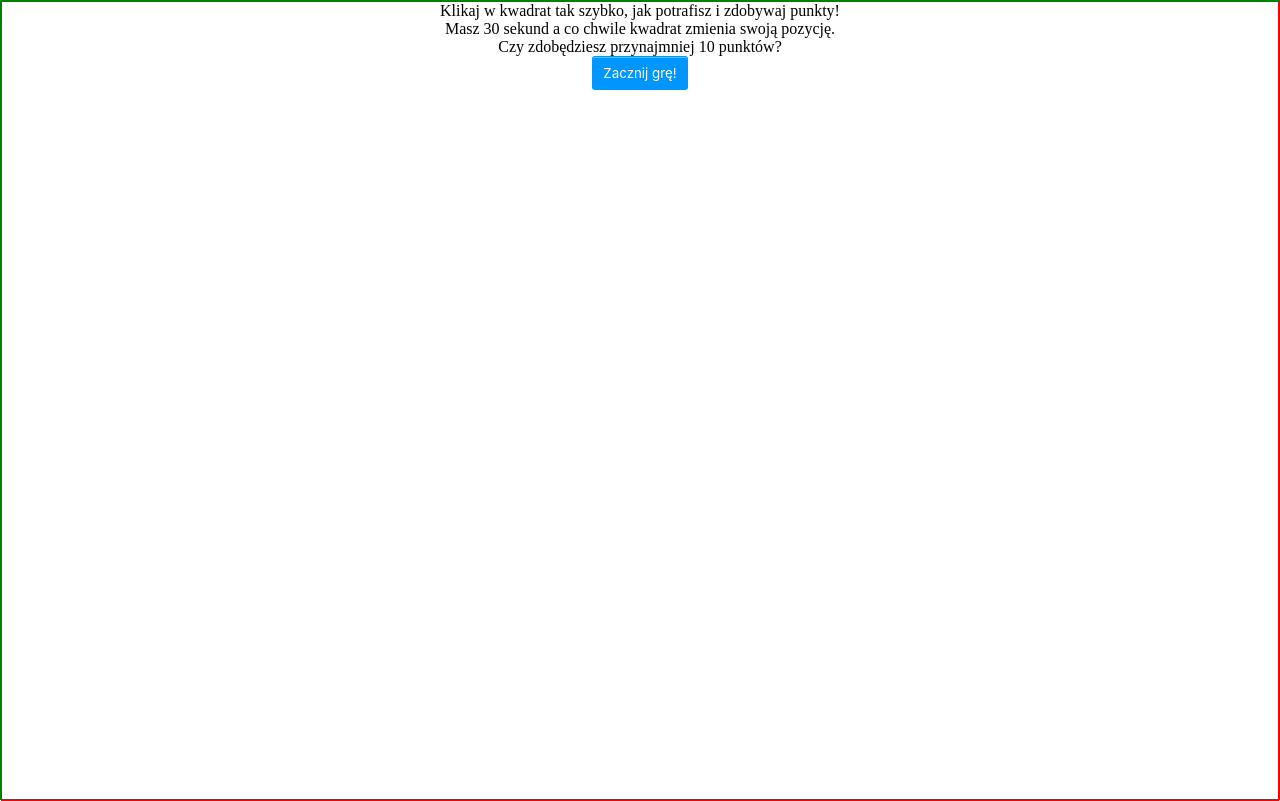
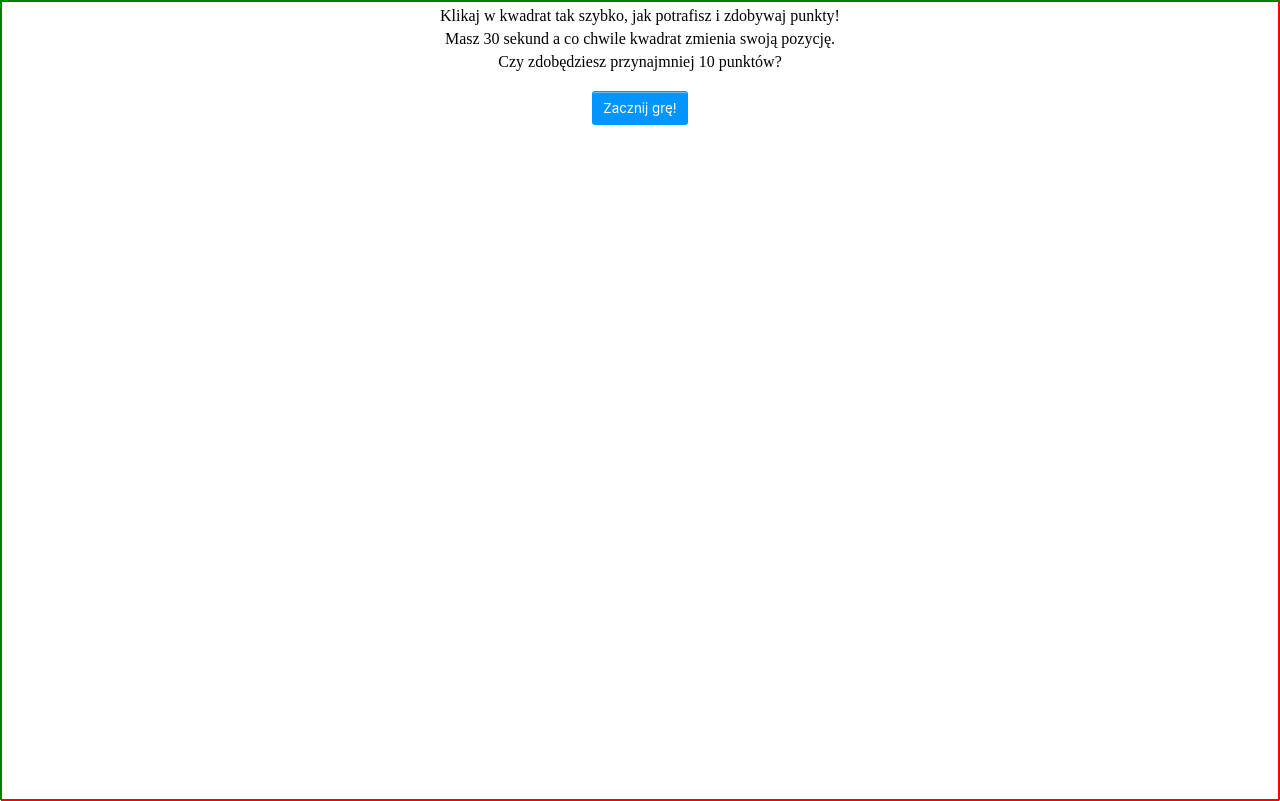
Before and after one commit to Kapi-13/mini-game-click-a-square, a website: page src/index.html in a window 1280 px wide. Drawn offline with nearby package versions, Linux system fonts and the light colour scheme; files that its build step writes are made by us from their sources.

Commit message:
Ukończenie stylowania intro screena

```diff
--- a/src/scss/main.scss
+++ b/src/scss/main.scss
@@ -2,6 +2,9 @@
     box-sizing: border-box;
     margin: 0;
 }
+
+$intro-screen-margin: 5px;
+
 .container {
     height: 100vh;
     border: 1px solid green;
@@ -38,6 +41,7 @@
                 sans-serif;
             padding: 8px 0.8em;
             width: fit-content;
+            margin-top: calc($intro-screen-margin * 4);
         }
         .start-game-btn:hover {
             background-color: #07c;
@@ -46,5 +50,8 @@
             background-color: #0064bd;
             box-shadow: none;
         }
+        p {
+            margin-top: $intro-screen-margin;
+        }
     }
 }
```
Also changed, not shown: dist/css/main.css, dist/index.html, 1 other file.
